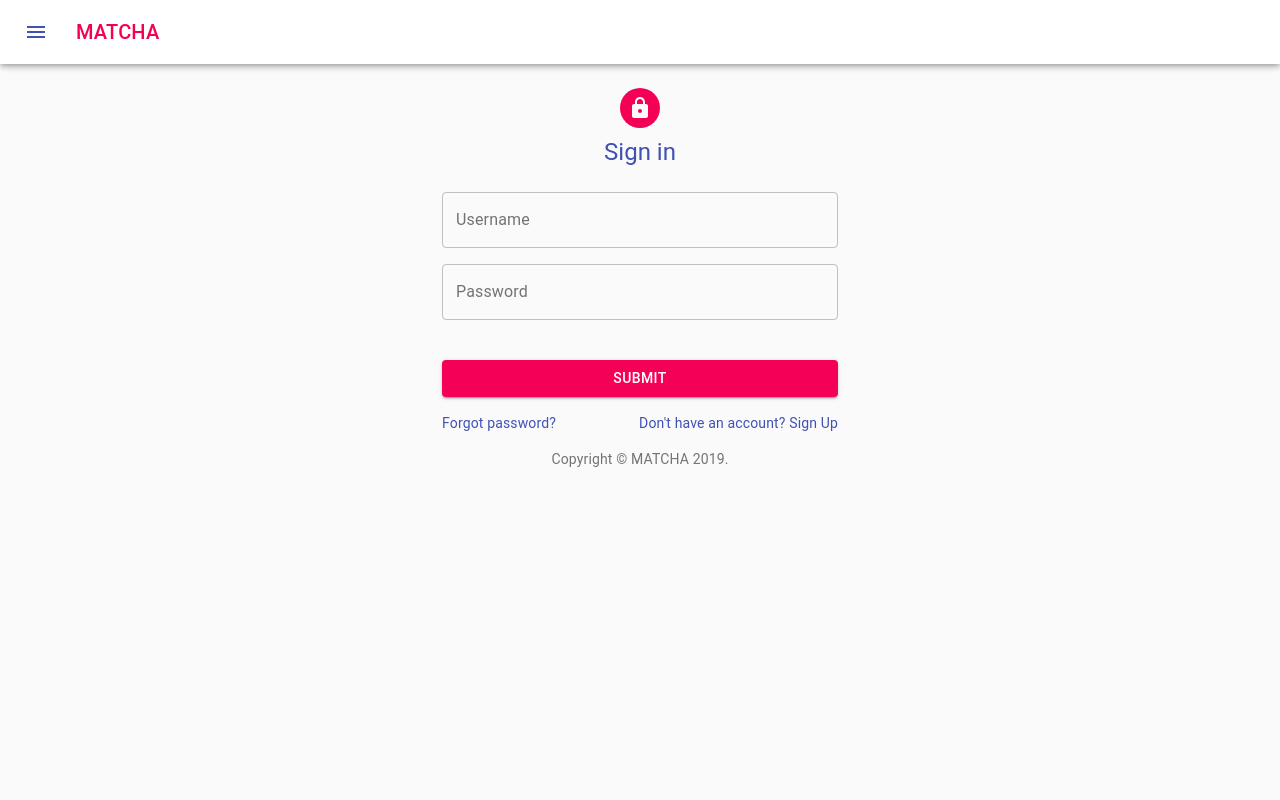
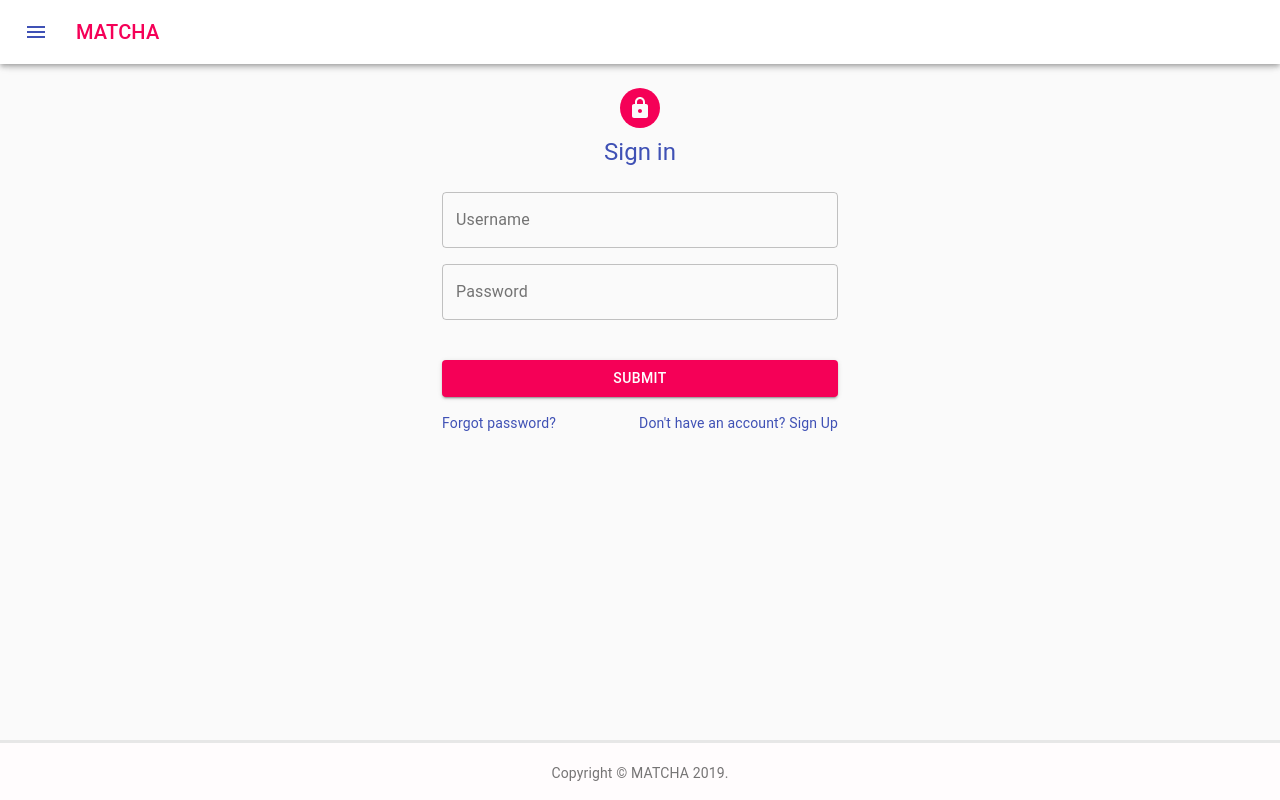
Before and after one commit to isifeddi/Matcha, a React (Create React App) app in the folder client/: page /login in a window 1280 px wide. Built offline with nearby package versions, Linux system fonts and the light colour scheme.

Commit message:
sir asahbi

```diff
--- a/client/public/index.html
+++ b/client/public/index.html
@@ -9,7 +9,7 @@
       name="description"
       content="Web site created using create-react-app"
     />
-    <title>React App</title>
+    <title>MATCHA</title>
     <link rel="stylesheet" href="https://cdnjs.cloudflare.com/ajax/libs/Swiper/4.5.0/css/swiper.css">
 <link rel="stylesheet" href="https://cdnjs.cloudflare.com/ajax/libs/Swiper/4.5.0/css/swiper.min.css">
   </head>
--- a/client/src/components/Footer/index.js
+++ b/client/src/components/Footer/index.js
@@ -1,16 +1,25 @@
 import React from 'react';
 import Hink from '@material-ui/core/Link';
 import Typography from '@material-ui/core/Typography';
-import Container from '@material-ui/core/Container';
-import { makeStyles } from '@material-ui/core/styles';
 
+var style = {
+  backgroundColor: "#fffcfd",
+  borderTop: "3px solid #E7E7E7",
+  textAlign: "center",
+  padding: "20px",
+  position: "fixed",
+  left: "0",
+  bottom: "0",
+  height: "60px",
+  width: "100%",
+}
 
-const useStyles = makeStyles(theme => ({
-  footer: {
-    padding: theme.spacing(2),
-    marginTop: 'auto',
-  },
-}));
+var phantom = {
+  display: 'block',
+  padding: '20px',
+  height: '60px',
+  width: '100%',
+}
 
 const Copyright = () => {
     return (
@@ -26,13 +35,14 @@ const Copyright = () => {
 }
 
 const Footer = () => {
-  const classes = useStyles();
+  //const classes = useStyles();
   return(
-    <footer className={classes.footer}>
-        <Container maxWidth="sm">
-          <Copyright />
-        </Container>
-      </footer>
+    <div>
+      <div style={phantom}/>
+      <div style={style}>
+        <Copyright />
+      </div>
+    </div>
   );
 }
 
--- a/client/src/containers/Home/index.js
+++ b/client/src/containers/Home/index.js
@@ -1,6 +1,5 @@
 import React from 'react';
 import {connect} from "react-redux";
-import {Redirect} from 'react-router-dom';
 
 const HomeContainer = (props) => {
         return (
--- a/client/src/sagas/addInfoSaga.js
+++ b/client/src/sagas/addInfoSaga.js
@@ -90,7 +90,7 @@ const AddLocation =
   function *AddLocation ({loc}) {
     try {
       const id = yield select((state) => state.user.id);
-      const response  = yield axios.post("http://localhost:5000/addLocation", {id: id, loc});
+      yield axios.post("http://localhost:5000/addLocation", {id: id, loc});
     }catch (error) {
       if (error.response) {
         yield put(createOptionError('there has been an error'));
```
